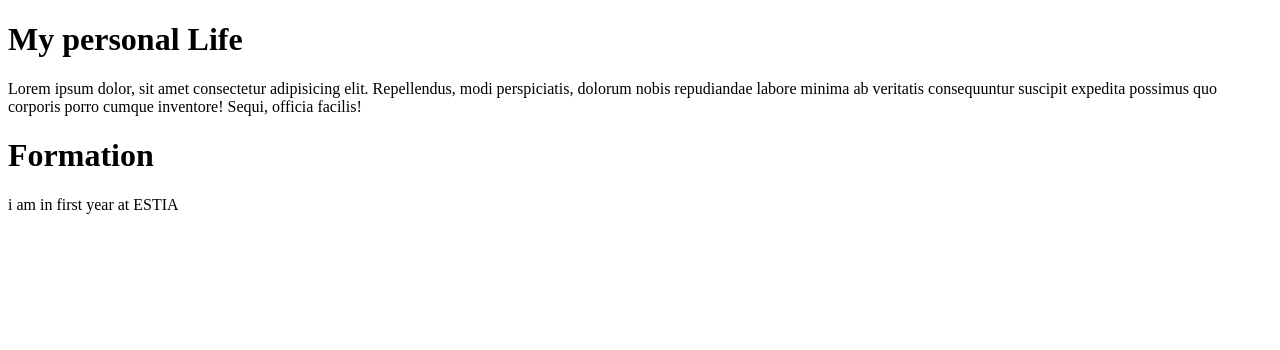
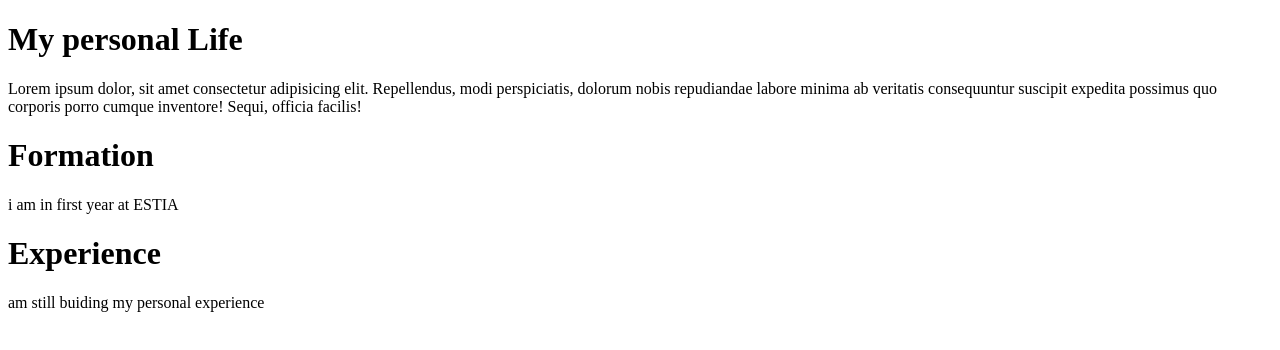
Before and after one commit to cath-mich/cath-mich.github.io, a plain HTML site: page index.html in a window 1280 px wide. Drawn offline with Linux system fonts and the light colour scheme.

Commit message:
feat:Experience

```diff
--- a/index.html
+++ b/index.html
@@ -10,5 +10,7 @@
          <p>Lorem ipsum dolor, sit amet consectetur adipisicing elit. Repellendus, modi perspiciatis, dolorum nobis repudiandae labore minima ab veritatis consequuntur suscipit expedita possimus quo corporis porro cumque inventore! Sequi, officia facilis!</p>
     <h1>Formation</h1>
        <p>i am in first year at ESTIA</p>
+    <h1>Experience</h1>
+      <p>am still buiding my personal experience</p>
 </body>
 </html>
```
